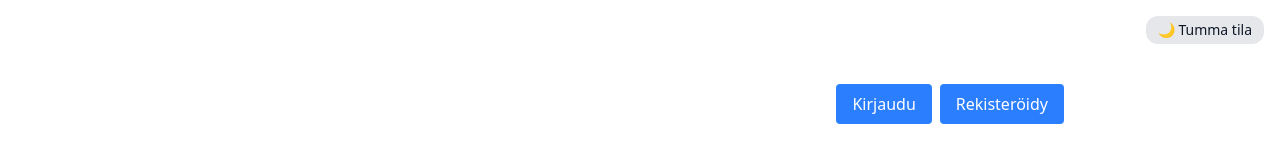
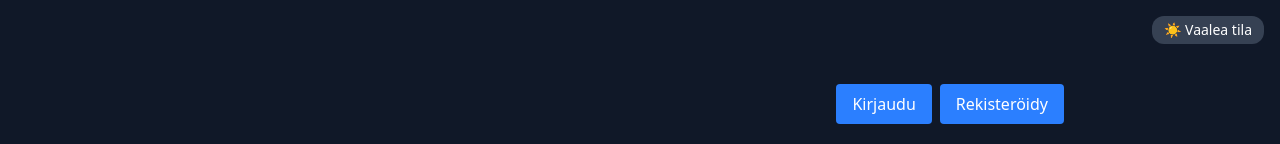
Before and after one commit to terppa90/react-recipe-app-frontend, a React (Vite) app: page / in a window 1280 px wide. Shown: the top 144 px of the page. Built offline with nearby package versions, Linux system fonts and the light colour scheme; no server answers.

Commit message:
change dark mode to default mode

```diff
--- a/src/App.jsx
+++ b/src/App.jsx
@@ -13,7 +13,8 @@ import NotFound from './pages/NotFound';
 
 function App() {
   const [darkMode, setDarkMode] = useState(() => {
-    return localStorage.getItem('theme') === 'dark';
+    const saved = localStorage.getItem('theme');
+    return saved ? saved === 'dark' : true; // oletus true jos ei ole tallennettu
   });
 
   useEffect(() => {
```
